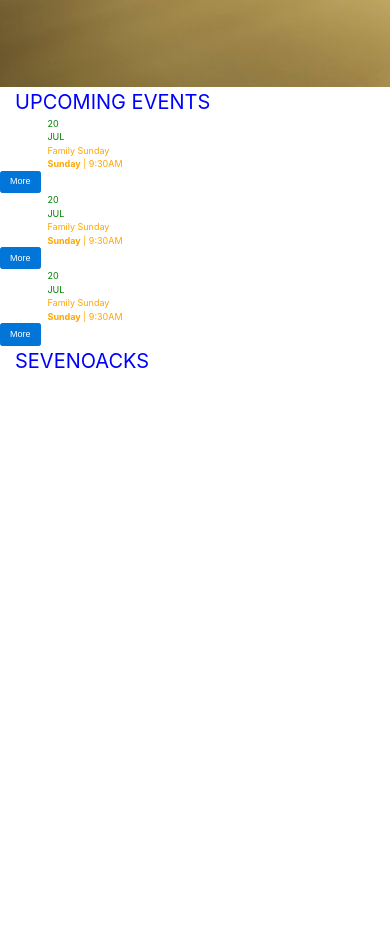
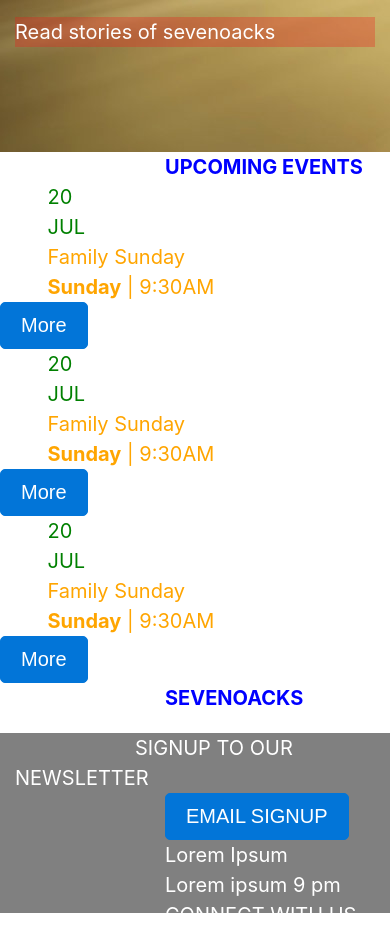
Before and after one commit to tflaviu/Examen, a plain HTML site: page index.html in a window 390 px wide. Shown: the part 1001-1933 px from the top of the page. Before the commit the page ends 1386 px from the top, so only its background shows below. Drawn offline with nearby package versions, Linux system fonts and the light colour scheme; a script that the page names is missing.

Commit message:
mobile and tablet

```diff
--- a/index.html
+++ b/index.html
@@ -58,9 +58,9 @@
                     <div class="head_img">
                     </div>
                     <div class="title">
-                    <p><strong>Welcome to SevenOacks</strong> which is <br> run by friends of SevenOacks</p>
-                    <p><strong>Welcome to Lorem Ipsum</strong> which is <br> lorem ipsum dummy text</p>
-                        </div>
+                        <p><strong>Welcome to SevenOacks</strong> which is <br> run by friends of SevenOacks</p>
+                        <p><strong>Welcome to Lorem Ipsum</strong> which is <br> lorem ipsum dummy text</p>
+                    </div>
                 </div>
             </div>
             <div class="row">
@@ -78,8 +78,8 @@
                 </div>
             </div>
             <div class="row">
-                <div class="col-12 col-sm-4 col-md-4 col-lg-4 col-xl-4">
-                    <span class="upc-ev mx-auto">UPCOMING EVENTS</span>
+                <div class="col-12 col-sm-12 col-md-12 col-lg-12 col-xl-12">
+                    <span class="upc-ev offset-5"><strong>UPCOMING EVENTS</strong></span>
                 </div>
             </div>
             <div class="row">
@@ -111,13 +111,38 @@
             </div>
             <div class="row">
                 <div class="col-12 col-sm-12 col-md-12 col-lg-12 col-xl-12">
-                    <span class="upc-ev mx-auto">SEVENOACKS</span>
+                    <span class="upc-ev offset-5"><strong>SEVENOACKS</strong></span>
                     <p id="bacon">
                     </p>
                 </div>
             </div>
         </div>
 
+
+        <div class="footer container-fluid">
+            <div class="row">
+                <div class="col-12 col-sm-12 col-md-12 col-xl-3 col-lg-3">
+                    <span class="offset-4">SIGNUP TO OUR NEWSLETTER</span><br>
+                    <button class="btn btn-primary offset-5">EMAIL SIGNUP</button>
+                </div>
+            </div>
+            <div class="row">
+                <div class="col-12 col-sm-12 col-md-12 col-xl-3 col-lg-3">
+                    <span class="offset-5">Lorem Ipsum</span><br>
+                    <span class="offset-5">Lorem ipsum 9 pm</span>
+                </div>
+            </div>
+            <div class="row">
+                <div class="col-12 col-sm-12 col-md-12 col-xl-3 col-lg-3">
+                    <span class="offset-5">CONNECT WITH US</span>
+                    <span class="offset-5"><i class="fa fa-facebook-f"></i>
+                        <i class="fa fa-twitter"></i>
+                        <i class="fa fa-pinterest"></i>
+                        <i class="fa fa-gmail"></i>
+                    </span>
+                </div>
+            </div>
+        </div>
 
         <script src="https://npmcdn.com/tether@1.2.4/dist/js/tether.min.js"></script>
         <script src="https://ajax.googleapis.com/ajax/libs/jquery/3.3.1/jquery.min.js"></script>
@@ -126,8 +151,8 @@
         <script type="text/javascript" src="vendor/slick-1.8.0/slick/slick.min.js"></script>
 
 
-            <script>
-                $(document).ready(function()  {
+        <script>
+            $(document).ready(function()  {
                 $.getJSON('https://baconipsum.com/api/?callback=?',
                           { 'type':'meat-and-filler', 'start-with-lorem':'1', 'paras':'3' },
                           function(baconGoodness)
--- a/sass/style.scss
+++ b/sass/style.scss
@@ -11,7 +11,7 @@
 }
 
 html {
-    font-size: $html-font-size;
+    font-size: 20px;
     width: $html-width;
 }
 
@@ -62,8 +62,8 @@ body {
     font-size: 30px;
 
     @include respond-to(md-screen) {
-        margin-left: 76%;
-        margin-top: 10%;
+        margin-left: 74%;
+        margin-top: 8%;
     }
 }
 
@@ -112,3 +112,9 @@ body {
 .green {
     color: green;
 }
+
+.footer {
+    background: gray;
+    height: 180px;
+    color: #fff;
+}
```
Also changed, not shown: css/style.css, 1 other file.
